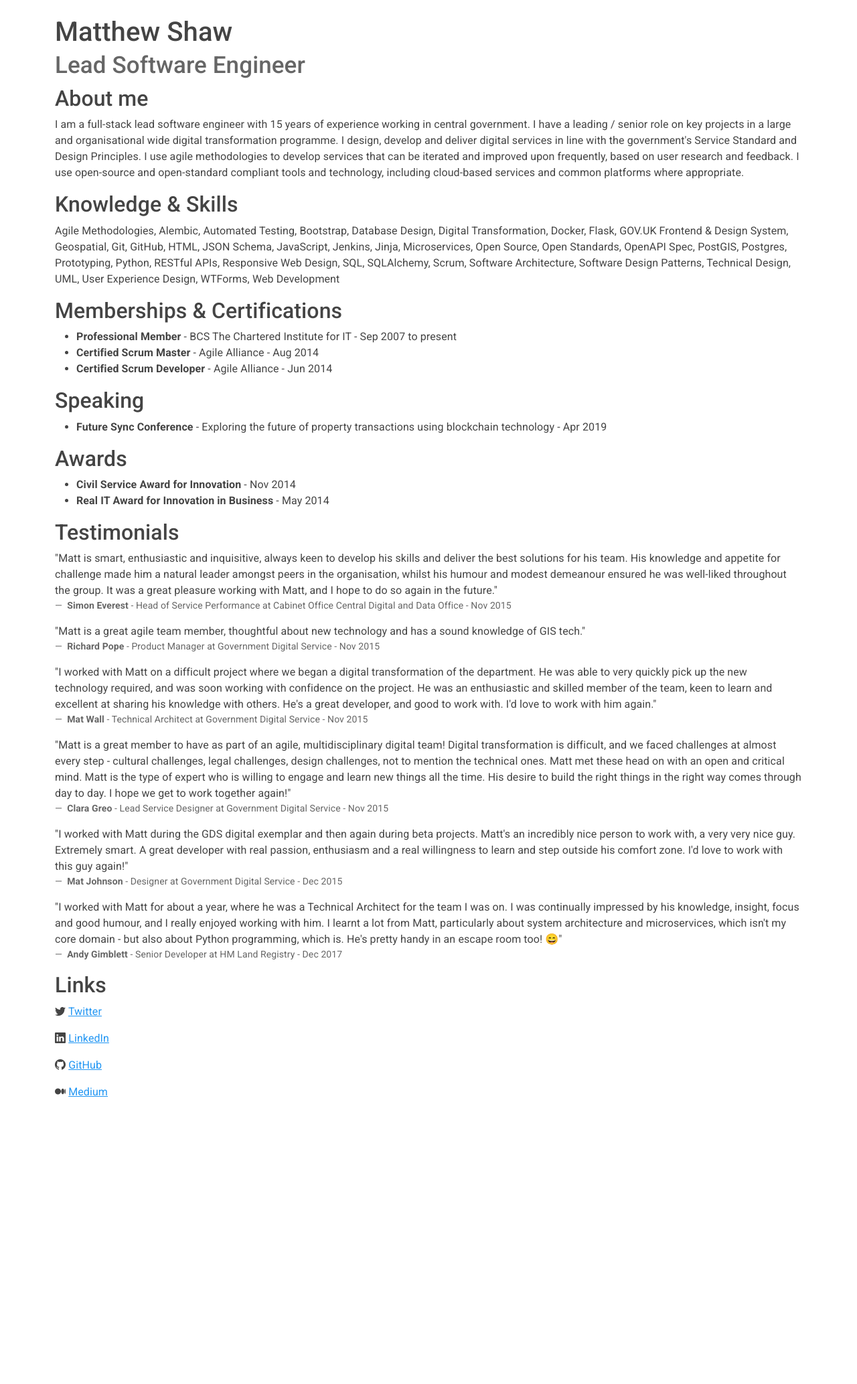
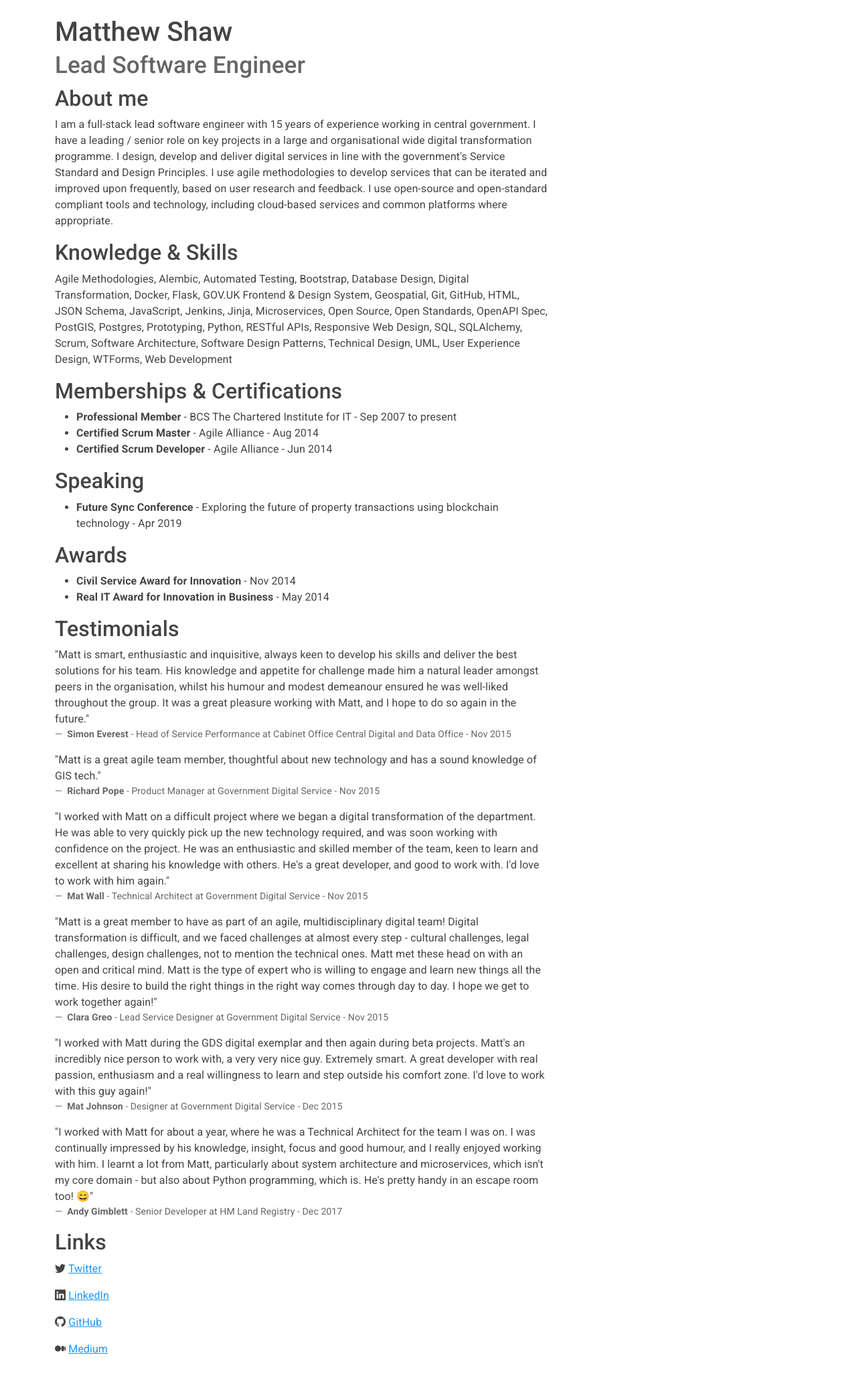
Before and after one commit to matthew-shaw/new-site, a Jekyll site: the page built from index.html, in a window 1280 px wide. Shown: the whole page at 67% size. Built offline with Jekyll 4.4.1, drawn with Linux system fonts in a browser that asks for light colours; nearby versions of some CDN libraries; before the commit the page ends 1683 px from its top, so only the background shows below that.

Commit message:
2/3 column width

```diff
--- a/_layouts/default.html
+++ b/_layouts/default.html
@@ -13,7 +13,7 @@
     <main>
       <div class="container my-4">
         <div class="row">
-          <div class="col">
+          <div class="col-md-8">
             {{ content }}
           </div>
         </div>
```
